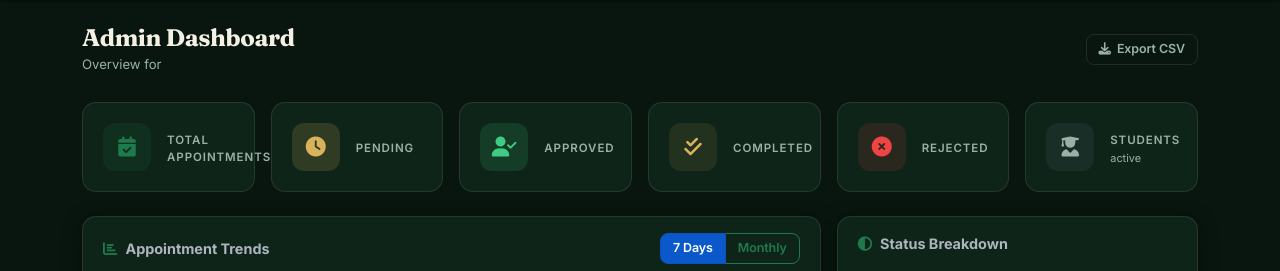
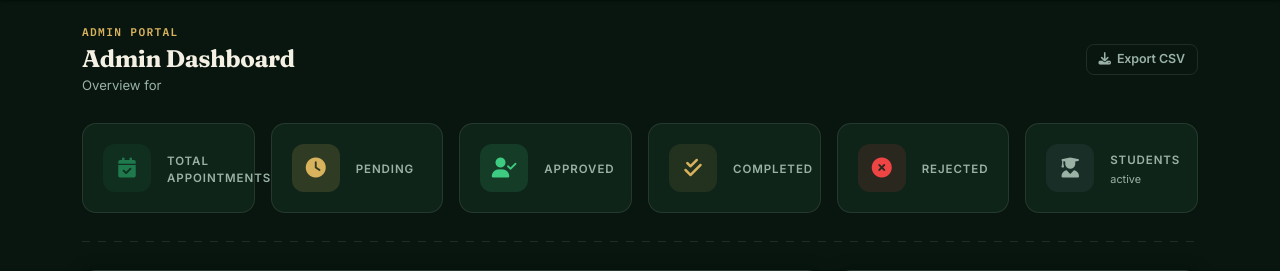
Before and after one commit to Abdiqanigalde/IUT_APP, a Python web app: template templates/admin/dashboard.html in a window 1280 px wide. Shown: the part 62-333 px from the top of the page. Run offline with Jinja, Linux system fonts and the light colour scheme; the template is opened without the code that fills it, so the values that code supplies are empty; some libraries are stand-ins or nearby versions.

Commit message:
Update dashboard.html

```diff
--- a/templates/admin/dashboard.html
+++ b/templates/admin/dashboard.html
@@ -3,6 +3,7 @@
 
 <div class="page-header">
   <div>
+    <span class="eyebrow">Admin Portal</span>
     <h1 class="page-title">Admin Dashboard</h1>
     <div class="page-subtitle">Overview for {{ year }}</div>
   </div>
@@ -32,6 +33,8 @@
   </div>
   {% endfor %}
 </div>
+
+<div class="section-divider"></div>
 
 <!-- ── Charts Row 1 ────────────────────────────────────────────────────────── -->
 <div class="row g-3 mb-4">
```
